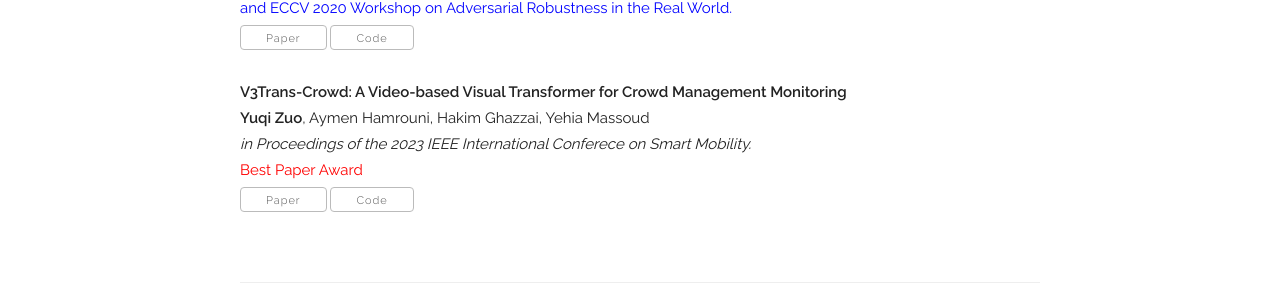
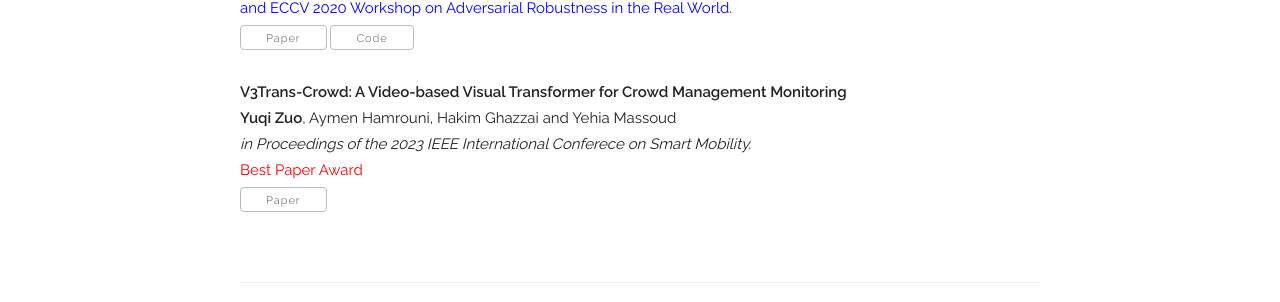
Before and after one commit to zyqdzkd/zyqdzkd.github.io, a Jekyll site: the page built from index.html, in a window 1280 px wide and 900 px high, scrolled down 863 px. Shown: the part 151-453 px from the top of the window. Built offline with Jekyll 4.4.1, drawn with Linux system fonts in a browser that asks for light colours.

Commit message:
Update index.html

```diff
--- a/index.html
+++ b/index.html
@@ -48,13 +48,12 @@ title: Personal Webpage
 
         <div class="paper">
           <p class="title"><b>V3Trans-Crowd: A Video-based Visual Transformer for Crowd Management Monitoring</b></p>
-          <p><b>Yuqi Zuo</b>, Aymen Hamrouni, Hakim Ghazzai, Yehia Massoud</p>
+          <p><b>Yuqi Zuo</b>, Aymen Hamrouni, Hakim Ghazzai and Yehia Massoud</p>
           <p><i>in Proceedings of the 2023 IEEE International Conferece on Smart Mobility. </i></p>
             <p style="color:red;">Best Paper Award
             </p>
            <div class="paper-buttons">
-              <a class="button" href="https://arxiv.org/abs/2006.12792" target="_blank">Paper</a>
-              <a class="button" href="https://github.com/uclaml/RayS" target="_blank">Code</a>
+              <a class="button" href="https://ieeexplore.ieee.org/document/10112514" target="_blank">Paper</a>
           </div>
         </div>
 
```
